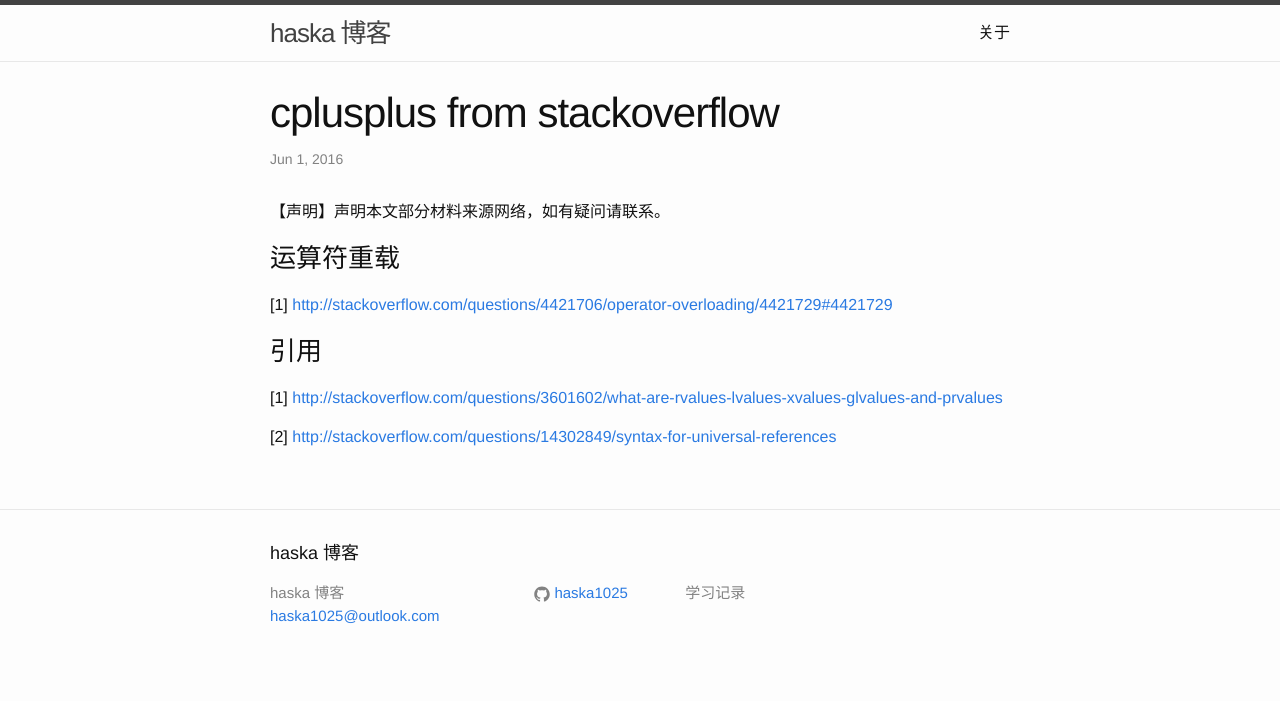
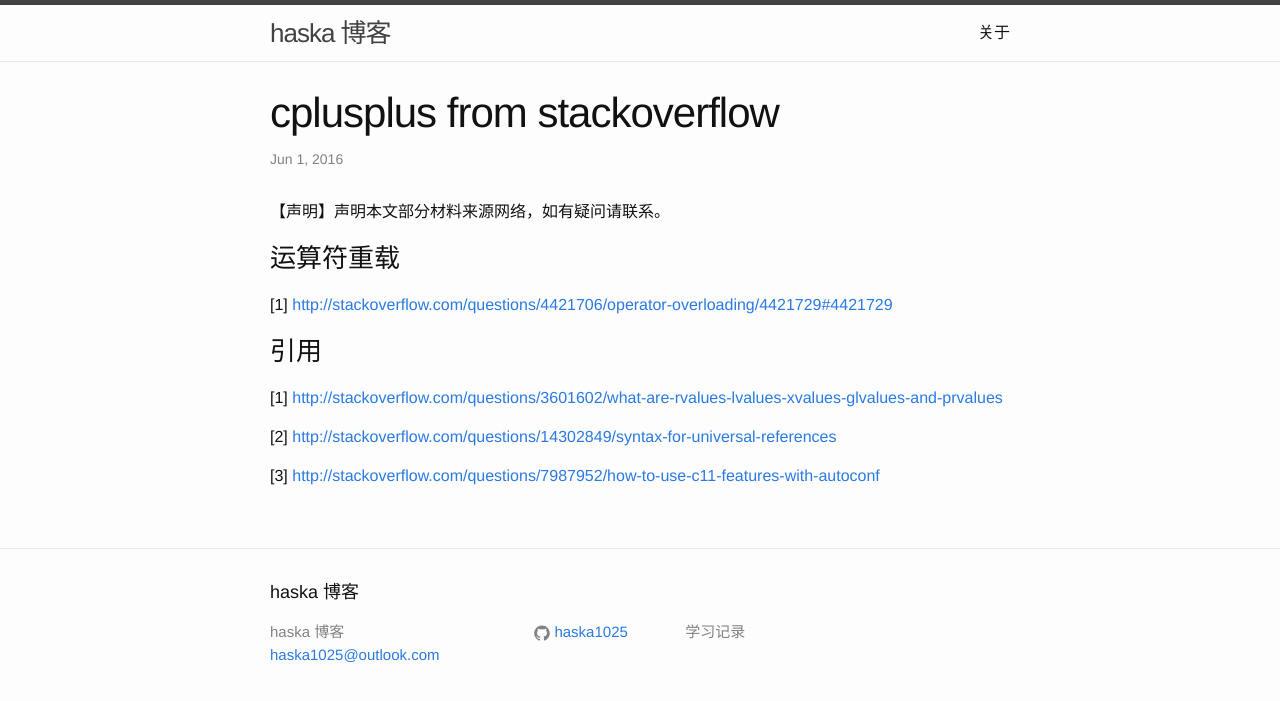
Before and after one commit to haska1025/haska1025.github.io, a Jekyll site: the page built from _posts/2016-06-01-cplusplus from stackoverflow.markdown, in a window 1280 px wide. Shown: the top 701 px of the page. Built offline with Jekyll 4.4.1, drawn with Linux system fonts in a browser that asks for light colours.

Commit message:
Update 2016-06-01-cplusplus from stackoverflow.markdown

```diff
--- a/_posts/2016-06-01-cplusplus from stackoverflow.markdown
+++ b/_posts/2016-06-01-cplusplus from stackoverflow.markdown
@@ -14,3 +14,5 @@ categories: c++
 [1] <http://stackoverflow.com/questions/3601602/what-are-rvalues-lvalues-xvalues-glvalues-and-prvalues>
 
 [2] <http://stackoverflow.com/questions/14302849/syntax-for-universal-references>
+
+[3] <http://stackoverflow.com/questions/7987952/how-to-use-c11-features-with-autoconf>
```
